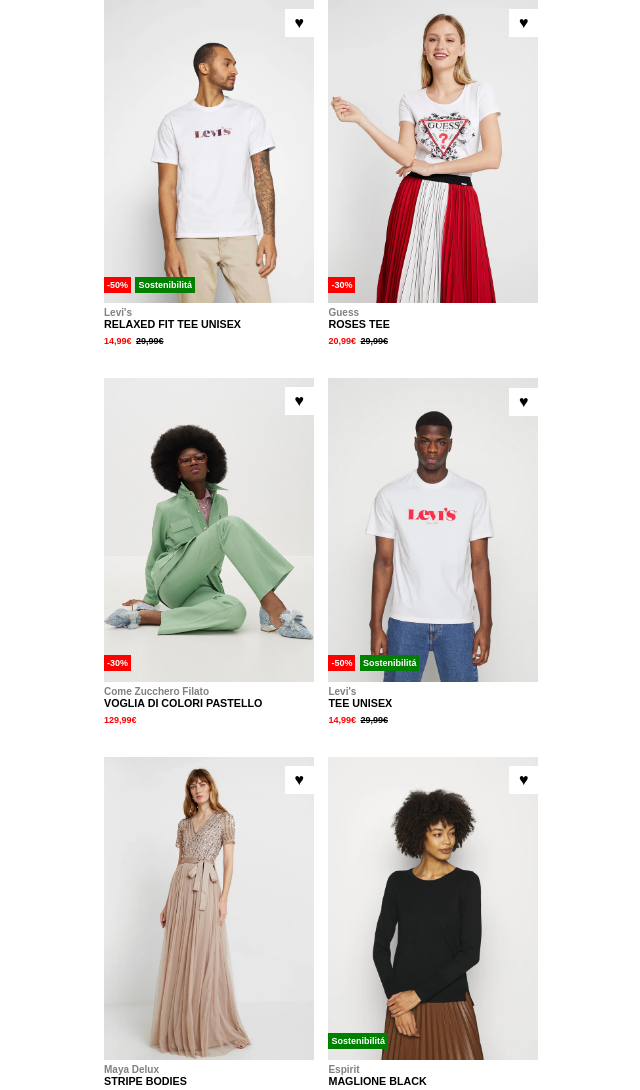
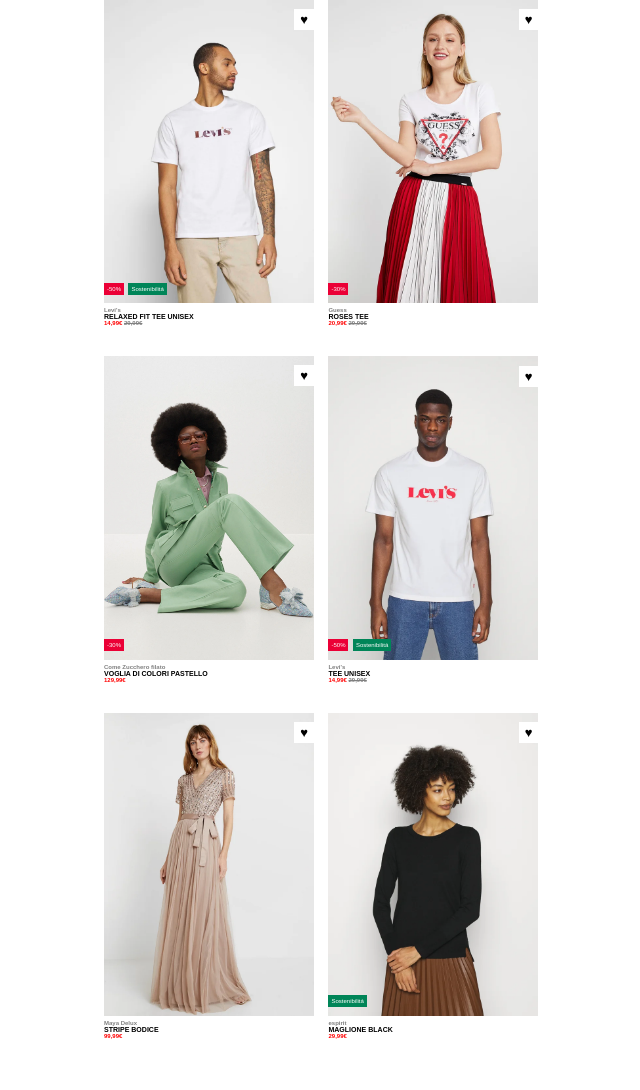
Before and after one commit to giancarlogiorgiocroce/html-css-boolando, a plain HTML site: page index.html in a window 1280 px wide. Shown: the top 1090 px of the page, without its empty margins (253-893 px from the left). After the commit the page ends 1069 px from the top, so only its background shows below. Drawn offline with Linux system fonts and the light colour scheme.

Commit message:
Aggiustato font-weight e -size delle .didascalia e delle .etichette insieme a padding e altezza (Solo lavori di minuzia)(Fine)

```diff
--- a/index.html
+++ b/index.html
@@ -19,7 +19,7 @@
             </span>
             <div class="didascalia">
                 <p class="marca">Levi's</p>
-                <h6>relaxed fit tee unisex</h6>
+                <h3>relaxed fit tee unisex</h3>
                 <span class="prezzo">14,99&euro;</span>
                 <span class="barrato">29,99&euro;</span>
             </div>
@@ -38,7 +38,7 @@
         </span>
         <div class="didascalia">
             <p class="marca">Guess</p>
-            <h6>roses tee</h6>
+            <h3>roses tee</h3>
             <span class="prezzo">20,99&euro;</span>
             <span class="barrato">29,99&euro;</span>
         </div>
@@ -57,7 +57,7 @@
         </span>
         <div class="didascalia">
             <p class="marca">Come Zucchero filato</p>
-            <h6>voglia di colori pastello</h6>
+            <h3>voglia di colori pastello</h3>
             <span class="prezzo">129,99&euro;</span>
         </div>
     </div>
@@ -76,7 +76,7 @@
         </span>
         <div class="didascalia">
             <p class="marca">Levi's</p>
-            <h6>tee unisex</h6>
+            <h3>tee unisex</h3>
             <span class="prezzo">14,99&euro;</span>
             <span class="barrato">29,99&euro;</span>
         </div>
@@ -92,7 +92,7 @@
         </span>
         <div class="didascalia">
             <p class="marca">Maya Delux</p>
-            <h6>stripe bodies</h6>
+            <h3>stripe bodice</h3>
             <span class="prezzo">99,99&euro;</span>
         </div>
     </div>
@@ -110,7 +110,7 @@
         </span>
         <div class="didascalia">
             <p class="marca">espirit</p>
-            <h6>maglione black</h6>
+            <h3>maglione black</h3>
             <span class="prezzo">29,99&euro;</span>
         </div>
     </div>
--- a/style.css
+++ b/style.css
@@ -33,49 +33,47 @@ span.cuore{
     top: 3%;
     right: 0;
     background-color: white;
-    padding: 5px 10px;
-}
-
-span.sconto, span.sostenibilità{
-    font-size: xx-small;
-    font-weight: bold;
-    color: white;
+    padding: 3px 6px;
+    font-size: small;
 }
 
 div.etichette{
     position: absolute;
-    bottom: 5%;
+    bottom: 4%;
     left: 0;
 }
 
+span.sconto, span.sostenibilità{
+    font-weight: 450;
+    color: white;
+    font-size: 6px;
+}
+
 span.sconto{
-    background-color: red;
+    background-color: rgb(235, 0, 54);
     padding: 3px;
 }
 
 span.sostenibilità{
-    background-color: green;
+    background-color: rgb(0, 133, 88);
     padding: 3px;
 }
 /* /.FOTOGRAFIA */
 
 
 /* .DIDASCALIA */
+.didascalia{
+    font-size: 6px;
+    font-weight: 699;
+}
+
 .marca{
     color: grey;
-    font-size: x-small;
-    font-weight: 600;
-    text-transform: capitalize;
 }
 
-h6{
+h3{
     text-transform: uppercase;
-    font-weight: bolder;
-}
-
-div.didascalia span{
-    font-weight: 800;
-    font-size: xx-small;
+    font-weight: 799;
 }
 
 .prezzo{
@@ -83,6 +81,7 @@ div.didascalia span{
 }
 
 .barrato{
+    color: grey;
     text-decoration: line-through;
 }
 /* /.DIDASCALIA */
```
